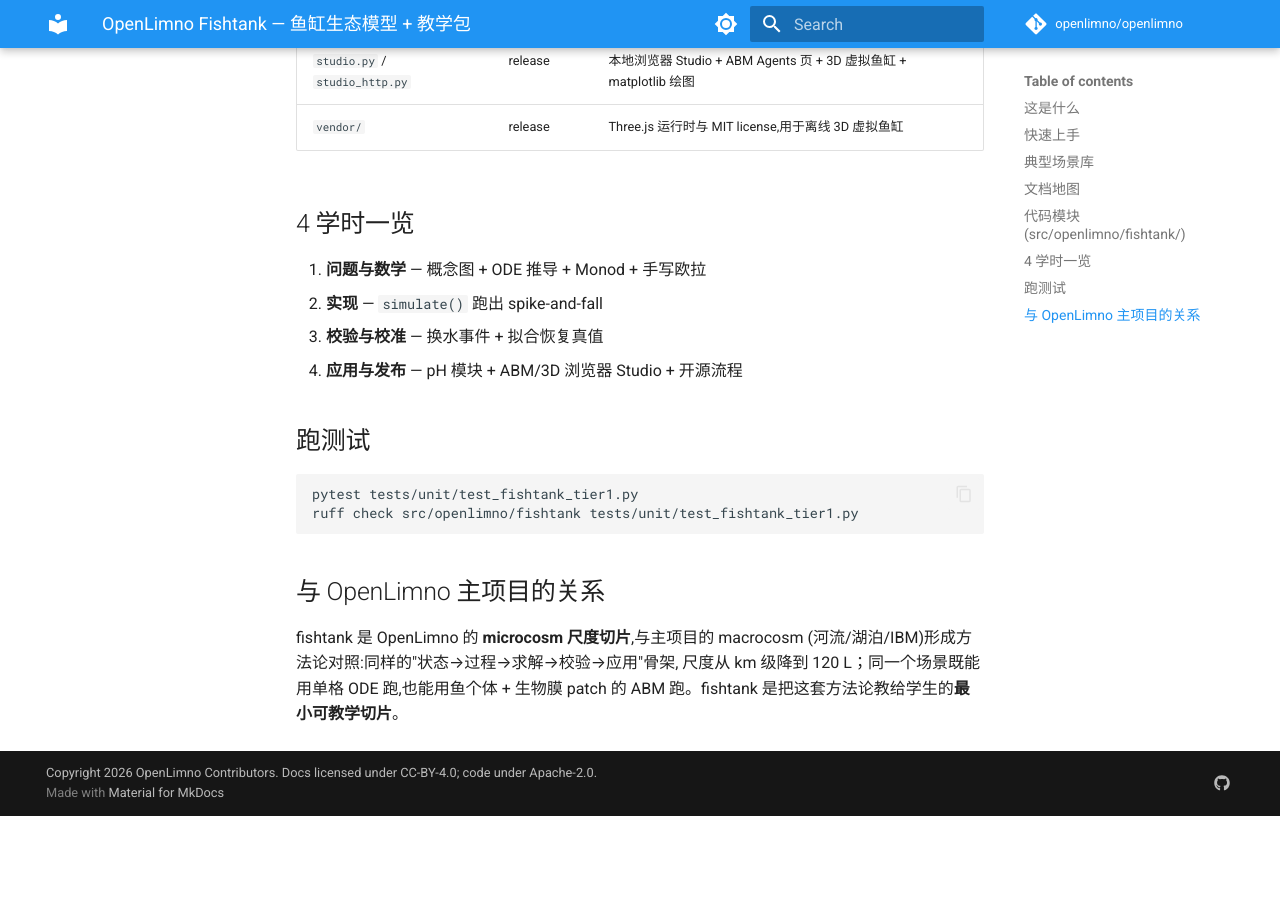
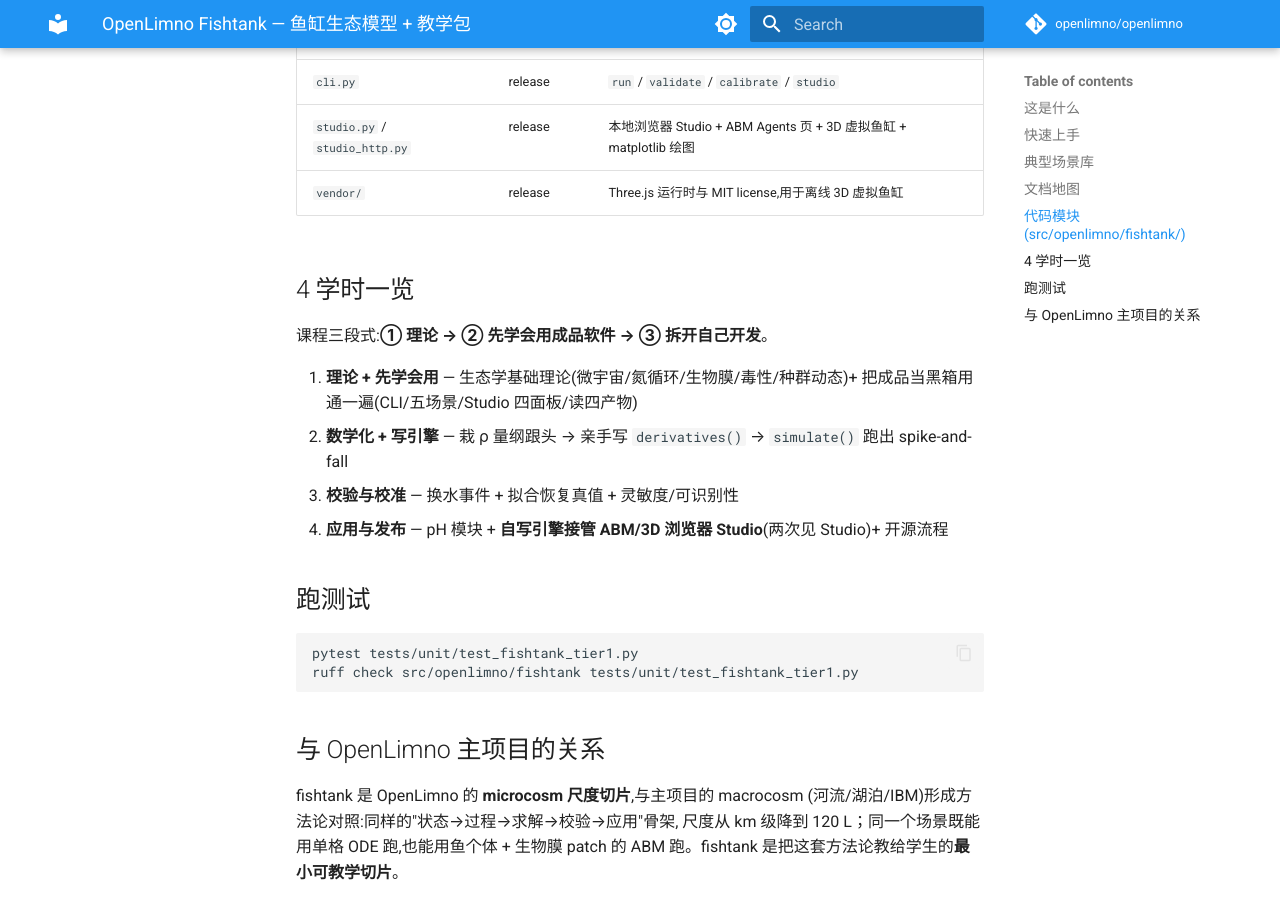
Before and after one commit to bnumsn/openlimno, an MkDocs documentation site: the page built from docs/fishtank/README.md, in a window 1280 px wide and 900 px high, scrolled down 2551 px. Built offline with MkDocs 1.6.1 and Material for MkDocs 9.7.7, drawn with Linux system fonts in a browser that asks for light colours; comment, search, counter and statistics services are not loaded; the version menu is left out; before the commit the page ends 3367 px from its top, so only the background shows below that; some of the changed text lies outside the part shown.

Commit message:
docs(fishtank): 课程改三段式——理论→先学会用软件→再开发
讲完基础理论后,先让学生把成品当黑箱用通一遍(学时1后半,只用不写),
再拆开自己开发。仍 4 学时、压缩重排;保留 Hour-4 高潮=「两次见 Studio」
(H1 用老师引擎、H4 学生引擎接管同一个 3D 缸)。

- 新增 USAGE_WALKTHROUGH.md:软件使用全过程(装/CLI/五场景/Studio四面板/读四产物)
- PPT 38→44 页:理论(6-10)→使用全过程(11-16)→数学化+开发(17起);
  备注逐页对齐,守卫通过;pptx 可正常打开
- RUNSHEET 重排:H1=理论22'+使用28',H2=数学化18'+写引擎32';页码/速查表/彩排提醒同步
- QUICKSTART/README/slides-README/COURSE_PLAN 同步三段式与页码
- CLASS_SIMULATION 加结构提示(按旧结构记录,待按新时间线重生成)

Co-Authored-By: Claude Opus 4.8 (1M context) <noreply@anthropic.com>

```diff
--- a/docs/fishtank/README.md
+++ b/docs/fishtank/README.md
@@ -49,10 +49,11 @@ python -m openlimno.fishtank run examples/fishtank/mature_stocked_tank.yaml
 | 文件 | 用途 |
 |---|---|
 | [`QUICKSTART.md`](./QUICKSTART.md) | 学生 5 分钟上手:装环境、跑通三条命令、打开 build-along 本子 |
+| [`USAGE_WALKTHROUGH.md`](./USAGE_WALKTHROUGH.md) | **软件使用全过程**(学时 1 后半,只用不写):装/CLI/五场景/Studio 四面板/读四产物——先会用,下节再开发 |
 | [`SPEC.md`](./SPEC.md) | 技术规范:状态向量、ODE 系统、过程方程、参数表、模块契约 |
 | [`COURSE_PLAN.md`](./COURSE_PLAN.md) | 4 学时分钟级教案(每节课时间表 + 板书 + 代码片段) |
 | [`TEACHING_RUNSHEET.md`](./TEACHING_RUNSHEET.md) | 4 学时全流程实操单:PPT 页 × 学生填空 TODO × CHECKPOINT × Studio 逐节对照(数字已实跑验证) |
-| [`CLASS_SIMULATION.md`](./CLASS_SIMULATION.md) | 1 师 6 生的课堂全程模拟(按真实时间线,带时间戳);试讲复盘用,数字与 RUNSHEET 对齐 |
+| [`CLASS_SIMULATION.md`](./CLASS_SIMULATION.md) | 1 师 6 生的课堂全程模拟(按真实时间线,带时间戳);试讲复盘用。**注**:按旧结构记录,三段式重排后待按新时间线重新生成(见文件顶部提示) |
 | [`INSTRUCTOR_GUIDE.md`](./INSTRUCTOR_GUIDE.md) | 导师备课:易错点、提问脚本、应急预案、评估 |
 | [`OPENSOURCE_GUIDE.md`](./OPENSOURCE_GUIDE.md) | 学生 fork/PR 异步教程(课程作业) |
 | [`notebooks/`](./notebooks/) | 两条轨道:01–04 导读演示 + **`build_along_student.ipynb` 从零搭建**(学生填 5 个 TODO 写出科学核心)+ 答案钥匙 |
@@ -77,10 +78,12 @@ python -m openlimno.fishtank run examples/fishtank/mature_stocked_tank.yaml
 
 ## 4 学时一览
 
-1. **问题与数学** — 概念图 + ODE 推导 + Monod + 手写欧拉
-2. **实现** — `simulate()` 跑出 spike-and-fall
-3. **校验与校准** — 换水事件 + 拟合恢复真值
-4. **应用与发布** — pH 模块 + ABM/3D 浏览器 Studio + 开源流程
+课程三段式:**① 理论 → ② 先学会用成品软件 → ③ 拆开自己开发**。
+
+1. **理论 + 先学会用** — 生态学基础理论(微宇宙/氮循环/生物膜/毒性/种群动态)+ 把成品当黑箱用通一遍(CLI/五场景/Studio 四面板/读四产物)
+2. **数学化 + 写引擎** — 栽 ρ 量纲跟头 → 亲手写 `derivatives()` → `simulate()` 跑出 spike-and-fall
+3. **校验与校准** — 换水事件 + 拟合恢复真值 + 灵敏度/可识别性
+4. **应用与发布** — pH 模块 + **自写引擎接管 ABM/3D 浏览器 Studio**(两次见 Studio)+ 开源流程
 
 ## 跑测试
 
```
